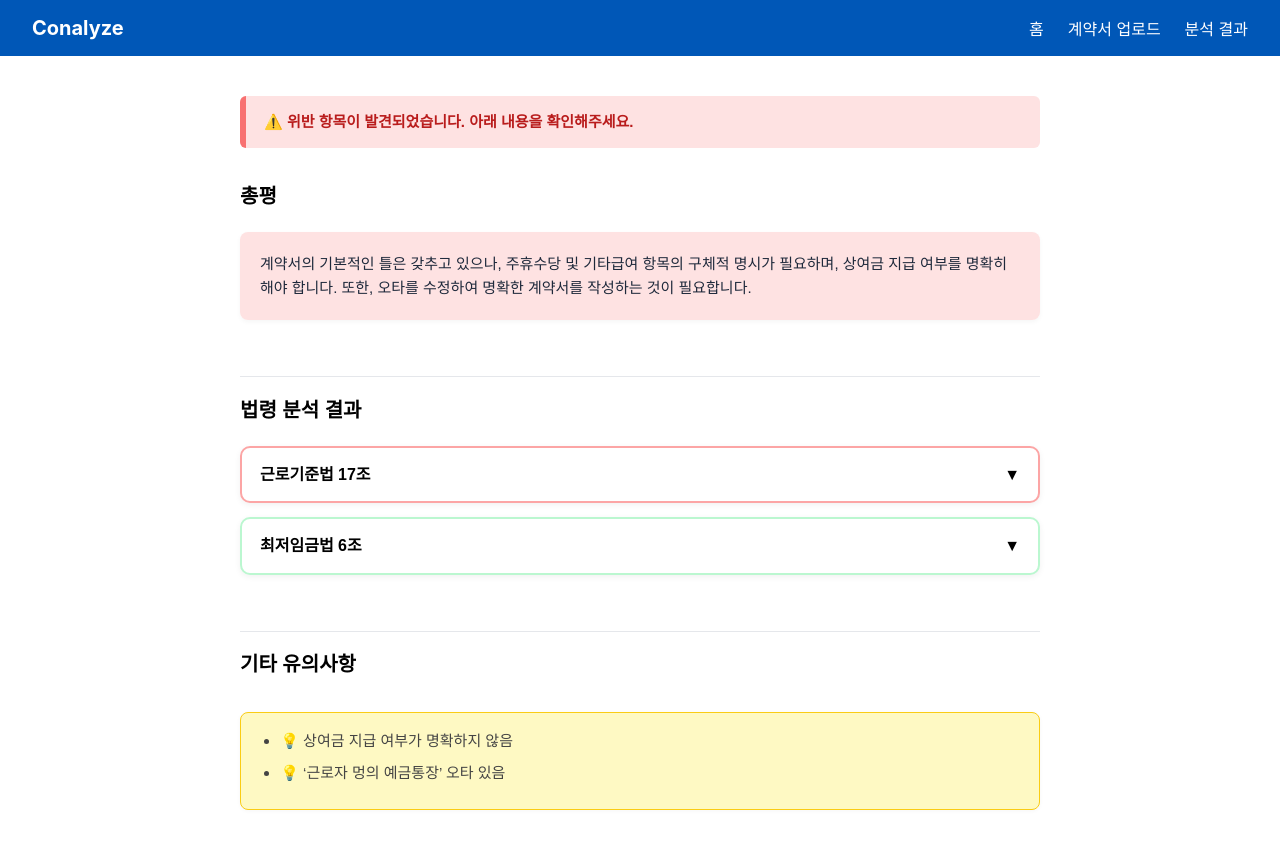
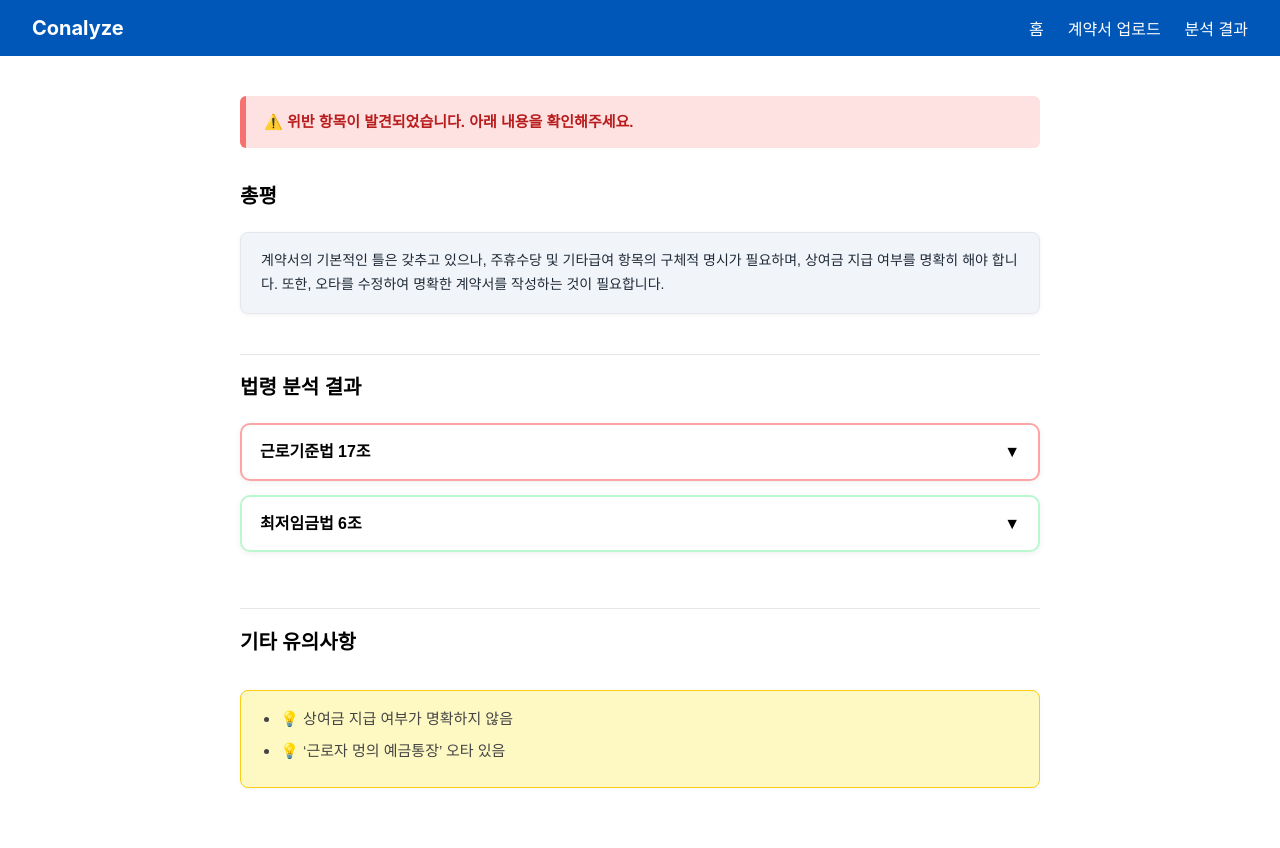
Before and after one commit to Conalyze/Conalyze, a React (Create React App) app in the folder fe-react/: page /result in a window 1280 px wide. Shown: the top 848 px of the page. Built offline with nearby package versions, Linux system fonts and the light colour scheme.

Commit message:
[FE][Feature] #21 결과페이지 컴포넌트 분리

```diff
--- a/fe-react/src/components/ResultPage/AnalysisResultPage.jsx
+++ b/fe-react/src/components/ResultPage/AnalysisResultPage.jsx
@@ -1,42 +1,27 @@
 import React from "react";
-import SummaryBox from "./SummaryBox";
-import LawSection from "./LawSection";
-import NoticeBox from "./NoticeBox";
+import ResultSummary from "./ResultSummary";
+import ResultTotal from "./ResultTotal";
+import ResultLawList from "./ResultLawList";
+import ResultNoticeBox from "./ResultNoticeBox";
 
 export default function AnalysisResultPage({ data }) {
     const { 총평, 법령분석, 기타유의사항, 위반여부 } = data;
-    const isViolated = 위반여부 === "예";
 
     return (
         <div style={styles.container}>
-            {/* ✅ 위반 여부 알림 박스 */}
-            <div style={isViolated ? styles.alertBoxRed : styles.alertBoxGreen}>
-                {isViolated
-                    ? "⚠️ 위반 항목이 발견되었습니다. 아래 내용을 확인해주세요."
-                    : "✅ 위반 없이 적절한 계약서입니다."}
-            </div>
+            <ResultSummary isViolated={위반여부 === "예"} />
 
-            <section style={styles.section}>
-                <h2 style={styles.heading}>총평</h2>
-                <SummaryBox summary={총평} isViolated={!isViolated} />
-            </section>
+            <ResultTotal summary={총평} />
 
             <hr style={styles.divider} />
 
-            <section style={styles.section}>
-                <h2 style={styles.heading}>법령 분석 결과</h2>
-                {법령분석.map((law, index) => (
-                    <LawSection key={index} law={law} />
-                ))}
-            </section>
-
-            <hr style={styles.divider} />
+            <ResultLawList laws={법령분석} />
 
             {기타유의사항?.length > 0 && (
-                <section style={styles.section}>
-                    <h2 style={styles.heading}>기타 유의사항</h2>
-                    <NoticeBox notices={기타유의사항} />
-                </section>
+                <>
+                    <hr style={styles.divider} />
+                    <ResultNoticeBox notices={기타유의사항} />
+                </>
             )}
         </div>
     );
@@ -50,37 +35,6 @@ const styles = {
         padding: "0 20px",
         lineHeight: 1.6,
     },
-
-    // ✅ alertBox: 깔끔하게 왼쪽 강조선만 있음
-    alertBoxRed: {
-        backgroundColor: "#fee2e2",
-        color: "#b91c1c",
-        padding: "14px 18px",
-        borderLeft: "6px solid #f87171",
-        borderRadius: "6px",
-        fontWeight: 600,
-        fontSize: 15,
-        marginBottom: 32,
-    },
-    alertBoxGreen: {
-        backgroundColor: "#dcfce7",
-        color: "#15803d",
-        padding: "14px 18px",
-        borderLeft: "6px solid #4ade80",
-        borderRadius: "6px",
-        fontWeight: 600,
-        fontSize: 15,
-        marginBottom: 32,
-    },
-
-    section: {
-        marginBottom: 56,
-    },
-    heading: {
-        fontSize: 20,
-        marginBottom: 20,
-        fontWeight: 600,
-    },
     divider: {
         marginTop: 32,
         marginBottom: 16,
--- /dev/null
+++ b/fe-react/src/components/ResultPage/ResultLawList.jsx
@@ -0,0 +1,13 @@
+import React from "react";
+import LawSection from "./LawSection";
+
+export default function ResultLawList({ laws }) {
+    return (
+        <section style={{ marginBottom: 56 }}>
+            <h2 style={{ fontSize: 20, marginBottom: 20, fontWeight: 600 }}>법령 분석 결과</h2>
+            {laws.map((law, index) => (
+                <LawSection key={index} law={law} />
+            ))}
+        </section>
+    );
+}
--- a/fe-react/src/components/ResultPage/NoticeBox.jsx
+++ b/fe-react/src/components/ResultPage/ResultNoticeBox.jsx
@@ -1,6 +1,6 @@
 import React from "react";
 
-export default function NoticeBox({ notices }) {
+export default function ResultNoticeBox({ notices }) {
     const boxStyle = {
         backgroundColor: "#fef9c3",
         border: "1px solid #facc15",
@@ -23,6 +23,8 @@ export default function NoticeBox({ notices }) {
     };
 
     return (
+        <section>
+            <h2 style={{ fontSize: 20, marginBottom: 20, fontWeight: 600 }}>기타 유의사항</h2>
             <div style={boxStyle}>
                 <ul style={listStyle}>
                     {notices.map((notice, idx) => (
@@ -30,5 +32,6 @@ export default function NoticeBox({ notices }) {
                     ))}
                 </ul>
             </div>
+        </section>
     );
 }
--- /dev/null
+++ b/fe-react/src/components/ResultPage/ResultSummary.jsx
@@ -0,0 +1,35 @@
+import React from "react";
+
+export default function ResultSummary({ isViolated }) {
+    const style = isViolated ? styles.alertBoxRed : styles.alertBoxGreen;
+    return (
+        <div style={style}>
+            {isViolated
+                ? "⚠️ 위반 항목이 발견되었습니다. 아래 내용을 확인해주세요."
+                : "✅ 위반 없이 적절한 계약서입니다."}
+        </div>
+    );
+}
+
+const styles = {
+    alertBoxRed: {
+        backgroundColor: "#fee2e2",
+        color: "#b91c1c",
+        padding: "14px 18px",
+        borderLeft: "6px solid #f87171",
+        borderRadius: "6px",
+        fontWeight: 600,
+        fontSize: 15,
+        marginBottom: 32,
+    },
+    alertBoxGreen: {
+        backgroundColor: "#dcfce7",
+        color: "#15803d",
+        padding: "14px 18px",
+        borderLeft: "6px solid #4ade80",
+        borderRadius: "6px",
+        fontWeight: 600,
+        fontSize: 15,
+        marginBottom: 32,
+    },
+};
--- /dev/null
+++ b/fe-react/src/components/ResultPage/ResultTotal.jsx
@@ -0,0 +1,22 @@
+import React from "react";
+
+export default function ResultTotal({ summary }) {
+    const boxStyle = {
+        backgroundColor: "#f1f5f9",
+        border: "1px solid #e5e7eb",
+        borderRadius: 8,
+        padding: "16px 20px",
+        boxShadow: "0 1px 4px rgba(0,0,0,0.05)",
+        color: "#1f2937",
+        fontSize: 14,
+        lineHeight: 1.7,
+        marginBottom: 40,
+    };
+
+    return (
+        <section>
+            <h2 style={{ fontSize: 20, marginBottom: 20, fontWeight: 600 }}>총평</h2>
+            <div style={boxStyle}>{summary}</div>
+        </section>
+    );
+}
```
Lines whose indentation alone changed are shown as unchanged.
